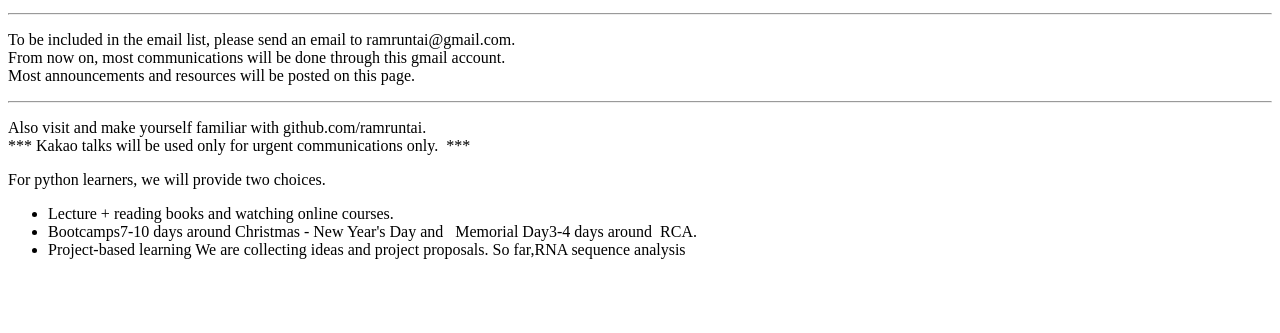
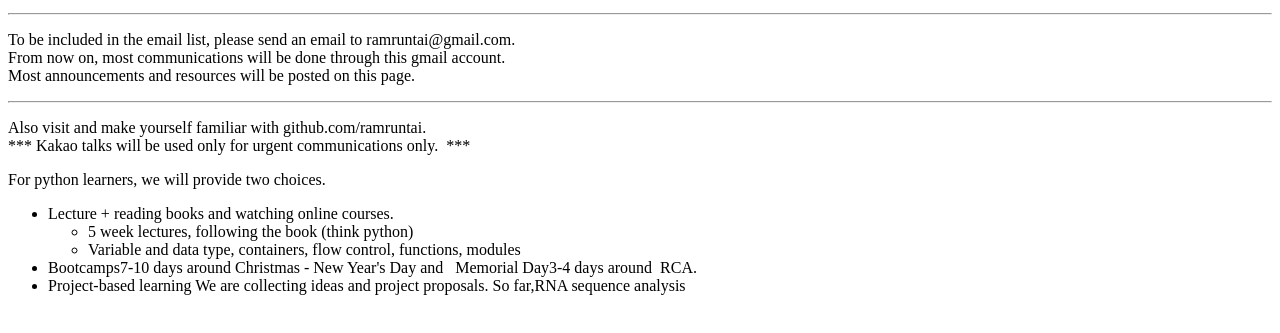
Before and after one commit to ramruntai/ramruntai.github.io, a plain HTML site: page index.htm in a window 1280 px wide. Shown: the part 223-556 px from the top of the page. Drawn offline with Linux system fonts and the light colour scheme.

Commit message:
Update index.htm

```diff
--- a/index.htm
+++ b/index.htm
@@ -40,6 +40,11 @@ For python learners, we will provide two choices.
 
  <ul>
  <li> Lecture + reading books and watching online courses.
+      <ul>
+  <li> 5 week lectures, following the book (think python) </li>
+  <li> Variable and data type, containers, flow control, functions, modules </li>
+   </ul>
+
   </li>
 
 <li> Bootcamps7-10 days around Christmas - New Year's Day and   Memorial Day3-4 days around  RCA. </li>
```
